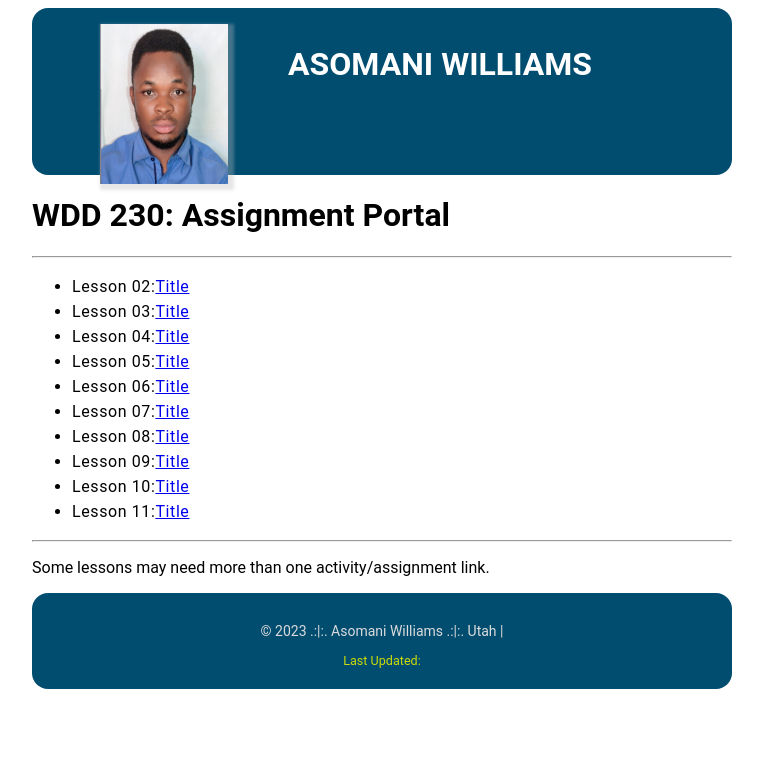
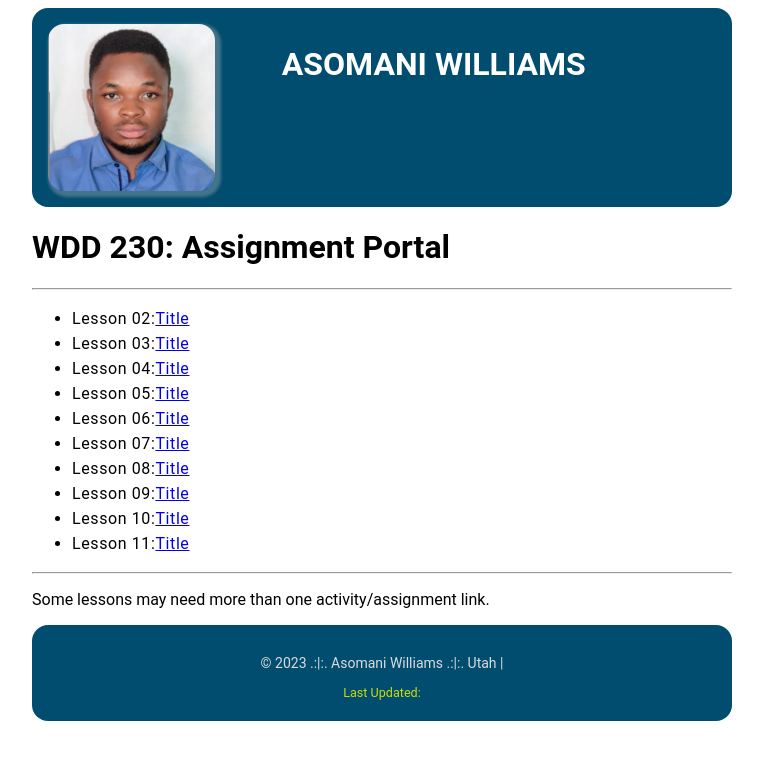
Before and after one commit to KOFIWILLIAMS/wdd230, a plain HTML site: page index.html in a window 1280 px wide. Shown: the whole page, without its empty margins (258-1021 px from the left). Drawn offline with Linux system fonts and the light colour scheme.

Commit message:
week one

```diff
--- a/styles/styles.css
+++ b/styles/styles.css
@@ -1,6 +1,4 @@
-html {
-    color: rgb(63, 63, 63);
-}
+
 body{
     margin: 0 auto;
     padding: .5rem;
@@ -15,25 +13,22 @@ li {
     line-height: 25px;
 }
 
-
 header{
     display: flex;
     background-color: #004d70;;
     color: white;
-    justify-content: right;
+    justify-content: left;
     padding: 1rem;
     border-radius: 1rem;
-    height: 40;
-    padding-right: 20%;
-    padding-bottom: 10%;
+    text-align: center;
 }
 
 .mypic {
-    position: absolute;
-    left: 28%;
     box-shadow: 3px 3px 3px 3px rgba(187, 187, 187, 0.36);
-    height: 20%;
-    width: 10%;
+    height: 25%;
+    width: 25%;
+    margin-right: 10%;
+    border-radius: 1rem;
 }
 
 .main {
```
